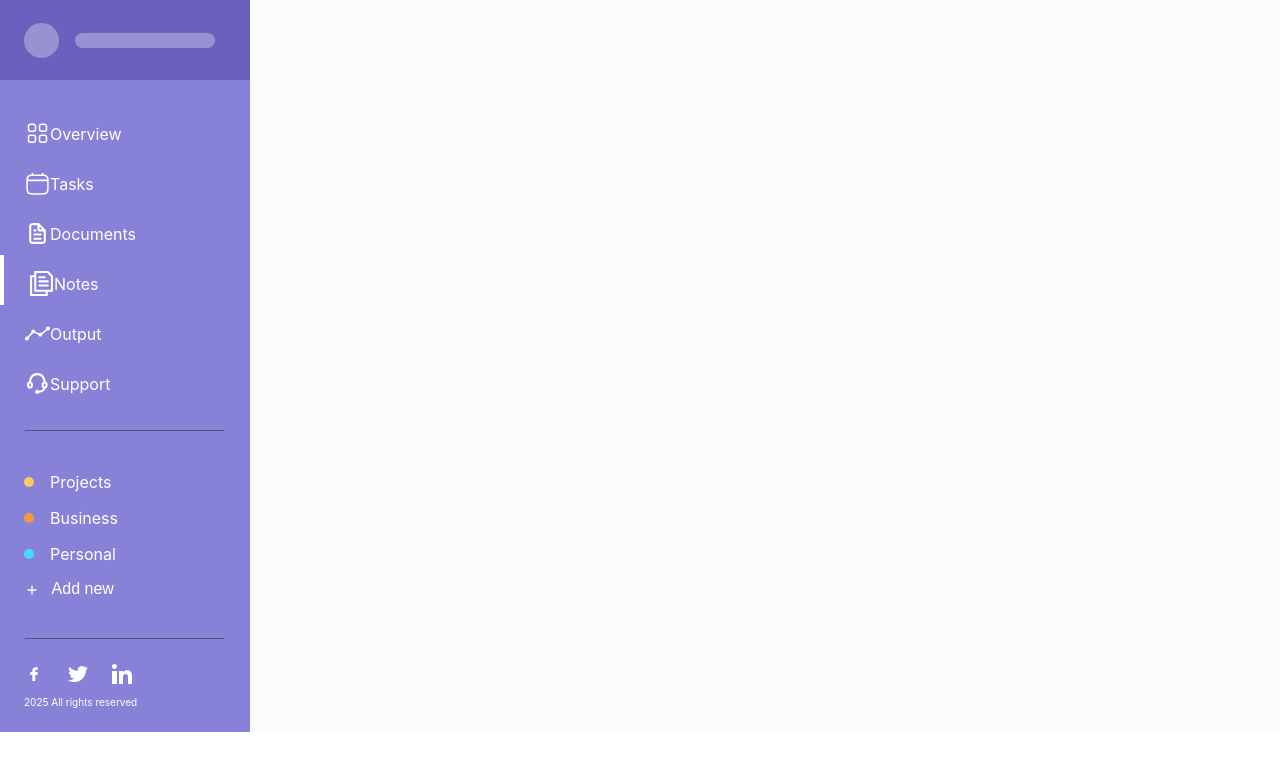
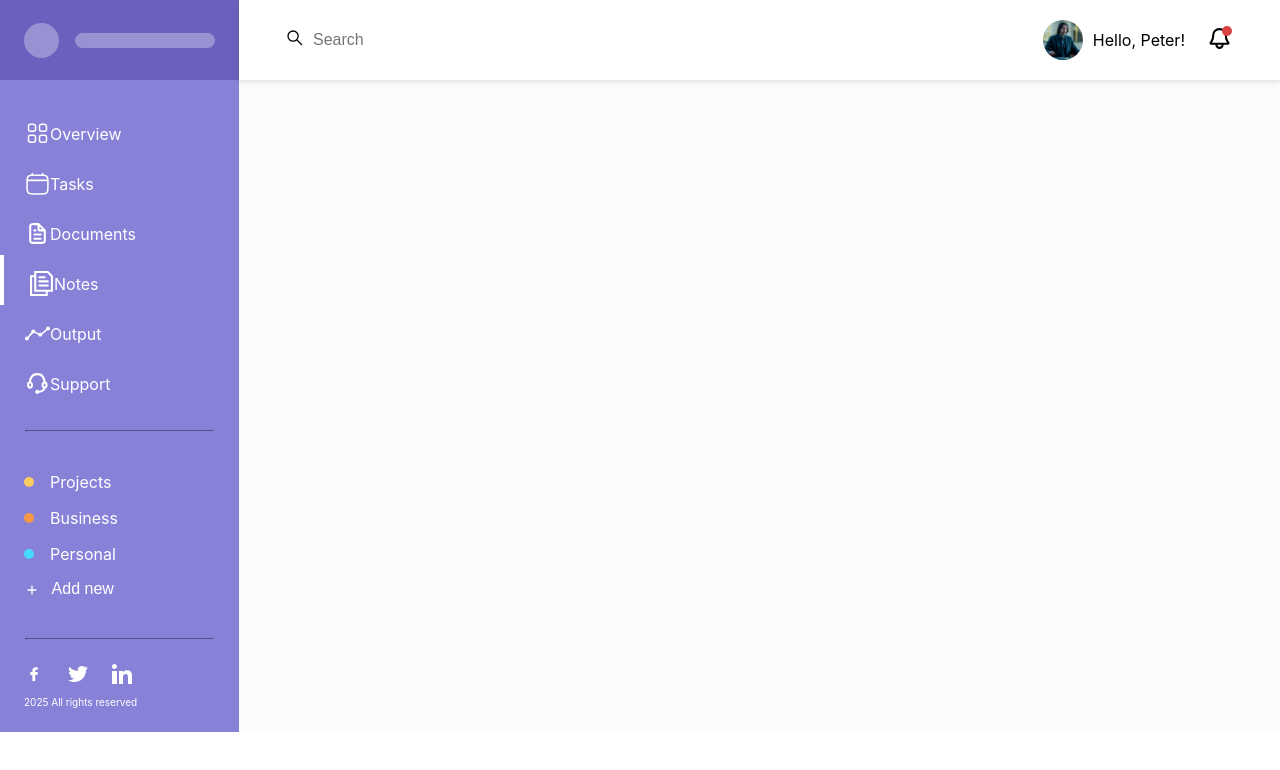
Before and after one commit to haykgyulabyan/NoteHub, a plain HTML site: page index.html in a window 1280 px wide. Drawn offline with Linux system fonts and the light colour scheme.

Commit message:
Added main header with search input and user info

```diff
--- a/index.html
+++ b/index.html
@@ -9,10 +9,10 @@
 <body>
 <div class='page-container'>
   <aside class='sidebar'>
-    <div class='sidebar-header'>
+    <header id='sidebar-header'>
       <div id='placeholder-circle'></div>
       <div id='placeholder-rectangle'></div>
-    </div>
+    </header>
 
     <nav id='navigation-menu'>
       <ul>
@@ -95,8 +95,22 @@
       <p id='footer-text'>2025 All rights reserved</p>
     </footer>
   </aside>
+
   <main>
-
+    <header class='main-header'>
+      <div class='search-bar'>
+        <label for='search-input'><img src='assets/search.svg' alt='Search'></label>
+        <input id="search-input" type='text' placeholder='Search'>
+      </div>
+      <div class='user-info'>
+        <img src='assets/user-avatar.jpeg' alt='User Avatar' class='user-avatar'>
+        <span>Hello, Peter!</span>
+        <div id='notifications'>
+          <img src='assets/bell.svg' alt='Notifications'>
+          <span id='unseen-notification'></span>
+        </div>
+      </div>
+    </header>
   </main>
 </div>
 </body>
--- a/styles.css
+++ b/styles.css
@@ -15,6 +15,7 @@
     --projects-yellow: #fbcb5f;
     --business-orange: #f79845;
     --personal-blue: #47dafd;
+    --notification-red: #d94343;
     --white: #fff;
 }
 
@@ -25,6 +26,7 @@ a {
 .page-container {
     background-color: var(--light-gray);
     font-family: Inter, sans-serif;
+    display: flex;
 }
 
 .sidebar {
@@ -33,8 +35,11 @@ a {
     color: var(--white);
 }
 
-.sidebar-header {
+header {
     height: 80px;
+}
+
+#sidebar-header {
     background-color: var(--dark-purpule);
     display: flex;
     column-gap: 16px;
@@ -151,3 +156,60 @@ footer {
 #footer-text {
     font-size: 10px;
 }
+
+main {
+    width: 100%;
+}
+
+.main-header {
+    display: flex;
+    justify-content: space-between;
+    align-items: center;
+    margin-bottom: 20px;
+    background-color: var(--white);
+    padding: 0 48px;
+    box-shadow: 0 2px 4px rgba(0, 0, 0, 0.1);
+}
+
+.search-bar {
+    display: flex;
+    align-items: center;
+}
+
+.search-bar input {
+    padding: 5px 10px;
+    border: none;
+    outline: none;
+    font-size: 16px;
+}
+
+.user-info {
+    display: flex;
+    align-items: center;
+}
+
+.user-info span {
+    margin-right: 10px;
+}
+
+.user-avatar {
+    width: 40px;
+    height: 40px;
+    border-radius: 50%;
+    margin-right: 10px;
+}
+
+#notifications {
+    position: relative;
+    cursor: pointer;
+    margin-left: 12px;
+}
+
+#unseen-notification {
+    position: absolute;
+    right: -10px;
+    width: 10px;
+    height: 10px;
+    background-color: var(--notification-red);
+    border-radius: 50%;
+}
```
Also changed, not shown: assets/bell.svg (added), assets/search.svg (added), assets/user-avatar.jpeg (added).
